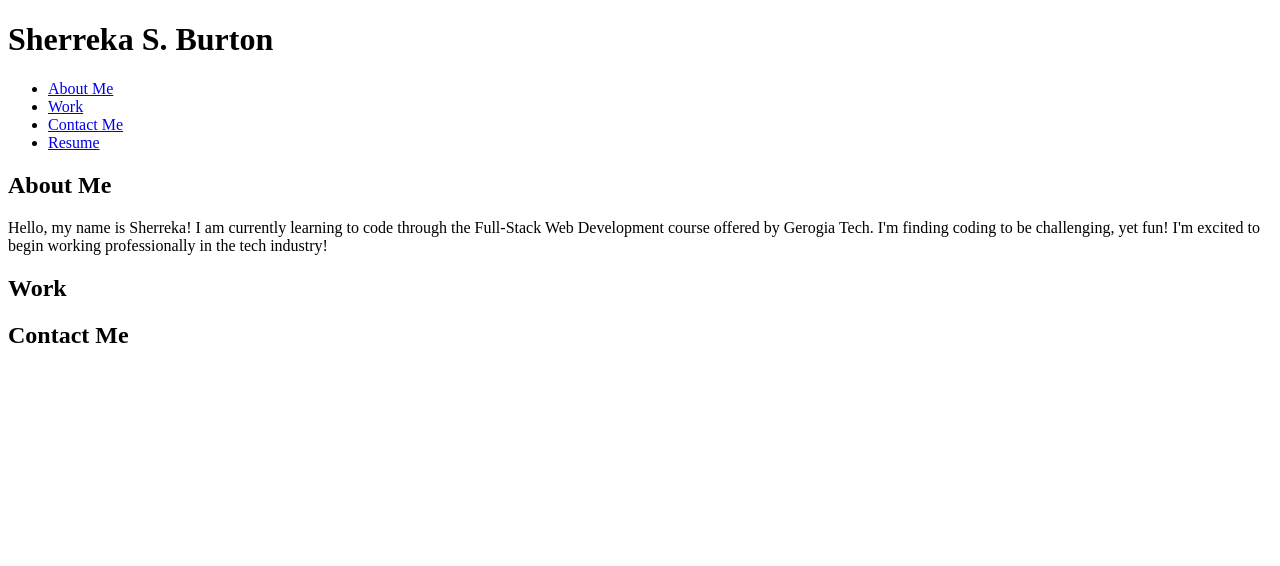
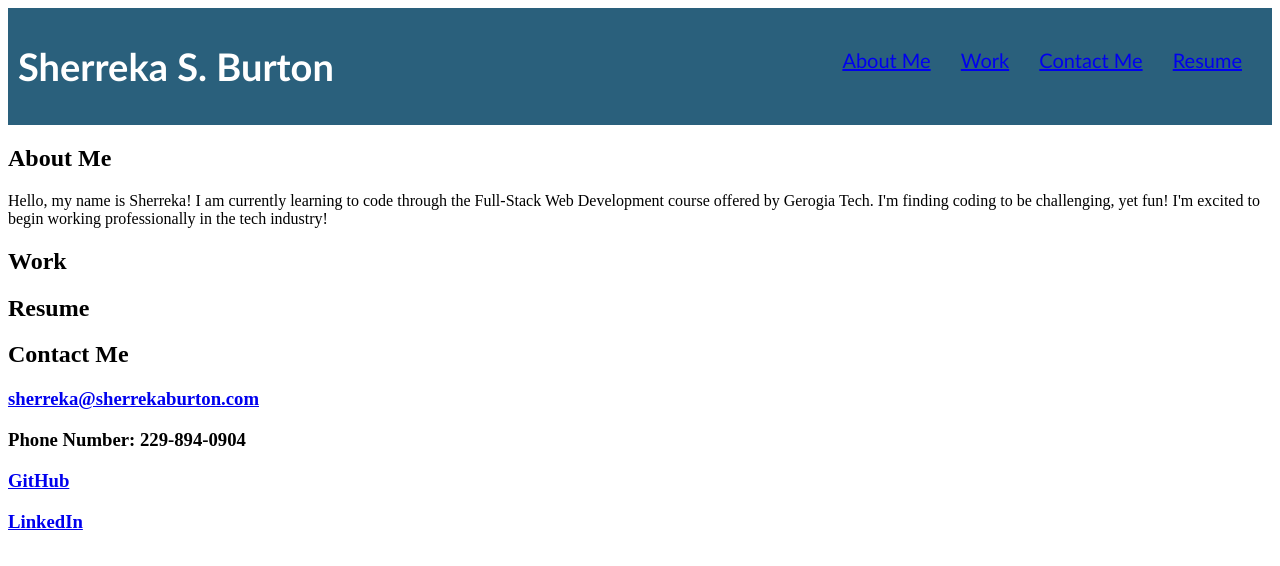
Before and after one commit to ssbbgm/advancedcss-portfolio, a plain HTML site: page index.html in a window 1280 px wide. Drawn offline with Linux system fonts and the light colour scheme.

Commit message:
added some hyperlinks and linked CSS to HTML, also added some CSS styling

```diff
--- a/assets/css/styles.css
+++ b/assets/css/styles.css
@@ -0,0 +1,28 @@
+header {
+    padding: 10px;
+    font-family: 'Trebuchet MS', 'Lucida Sans Unicode', 'Lucida Grande', 'Lucida Sans', Arial, sans-serif;
+    background-color: #2a607c;
+    color: #ffffff;
+}
+
+header h1 {
+    display: inline-block;
+    font-size: 38px;
+}
+
+header nav {
+    padding-top: 10px;
+    margin-right: 20px;
+    float: right;
+    font-family: 'Gill Sans', 'Gill Sans MT', Calibri, 'Trebuchet MS', sans-serif;
+    font-size: 20px;
+}
+
+header nav ul {
+    list-style-type: none;
+}
+
+header nav ul li {
+    display: inline-block;
+    margin-left: 25px;
+}
--- a/index.html
+++ b/index.html
@@ -4,7 +4,8 @@
     <meta charset="UTF-8">
     <meta http-equiv="X-UA-Compatible" content="IE=edge">
     <meta name="viewport" content="width=device-width, initial-scale=1.0">
-    <title>Document</title>
+    <title>Sherreka S. Burton Portfolio</title>
+    <link rel="stylesheet" href="./assets/css/styles.css">
 </head>
 <body>
     <header>
@@ -28,17 +29,24 @@
     </header>
     <main>
         <section>
-            <h2>About Me</h2>
+            <h2 id="about-me">About Me</h2>
             <p>Hello, my name is Sherreka! I am currently learning to code through the Full-Stack Web Development course offered by Gerogia Tech.
                 I'm finding coding to be challenging, yet fun! I'm excited to begin working professionally in the tech industry!
             </p>
         </section>
         <section>
-            <h2>Work</h2>
+            <h2 id="work">Work</h2>
         </section>
         <section>
-            <h2>Contact Me</h2>
+            <h2 id="resume">Resume</h2>
         </section>
+        <footer>
+            <h2 id="contact-me">Contact Me</h2>
+                <h3><a href="mailto: sherreka@sherrekaburton.com">sherreka@sherrekaburton.com</a></h3>
+                <h3>Phone Number: 229-894-0904</h3>
+                <h3><a href="#">GitHub</a></h3>
+                <h3><a href="#">LinkedIn</a></h3>
+        </footer>
     </main>
 </body>
 </html>
```
